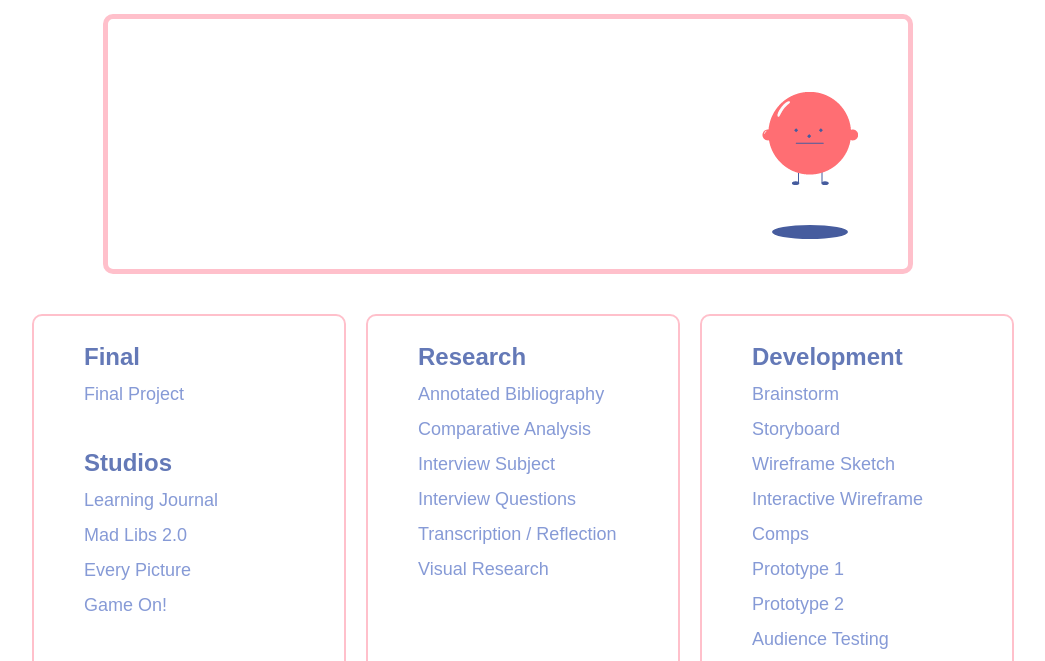
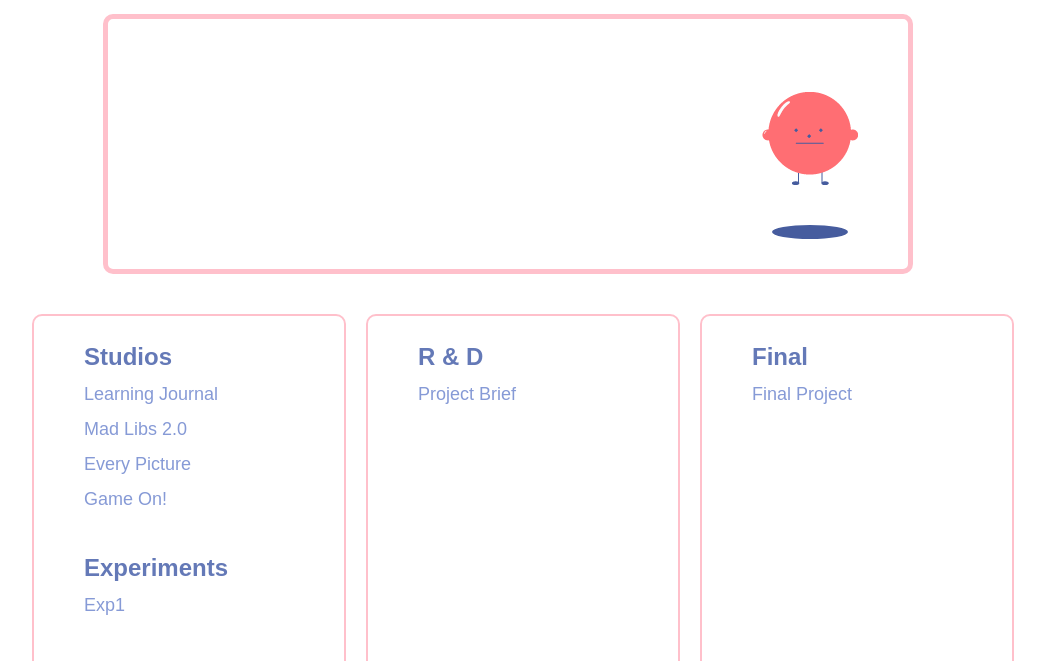
Before and after one commit to lillyp3/lillyp3.github.com, a plain HTML site: page des157/index.html in a window 1280 px wide. Shown: the part 114-775 px from the top of the page, without its empty margins (117-1162 px from the left). Drawn offline with nearby package versions, Linux system fonts and the light colour scheme.

Commit message:
update portal page

```diff
--- a/des157/index.html
+++ b/des157/index.html
@@ -44,10 +44,10 @@
     <main>
         <article class="row">
             <section class="left">
-                <h2>Final</h2>
+ <!--                <h2>Final</h2>
                     <ul>
                         <li><a href="">Final Project</a></li>
-                    </ul>
+                    </ul> -->
 
                 <h2>Studios</h2>
                     <ul>
@@ -59,27 +59,22 @@
 
                 <h2>Experiments</h2>
                     <ul>
-                        <li><a href="exp-dom.html">Exp: DOM</a></li>
+                        <li><a href="exp-dom.html">Exp1</a></li>
                     </ul>
             </section>
 
             <section class="middle">
 
-                <h2>Research</h2>
+                <h2>R & D</h2>
                     <ul>
-                        <li><a href="">Annotated Bibliography</a></li>
-                        <li><a href="">Comparative Analysis</a></li>
-                        <li><a href="">Interview Subject</a></li>
-                        <li><a href="">Interview Questions</a></li>
-                        <li><a href="">Transcription / Reflection</a></li>
-                        <li><a href="">Visual Research</a></li>
+                        <li><a href="">Project Brief</a></li>
                     </ul>
 
             </section>
 
 
             <section class="right">
-                <h2>Development</h2>
+<!--                 <h2>Development</h2>
                     <ul>
                         <li><a href="">Brainstorm</a></li>
                         <li><a href="">Storyboard</a></li>
@@ -90,6 +85,11 @@
                         <li><a href="">Prototype 2</a></li>
                         <li><a href="">Audience Testing</a></li>
                         <li><a href="">Presentation</a></li>
+                    </ul> -->
+
+                <h2>Final</h2>
+                    <ul>
+                        <li><a href="">Final Project</a></li>
                     </ul>
             </section>
         </article>
```
